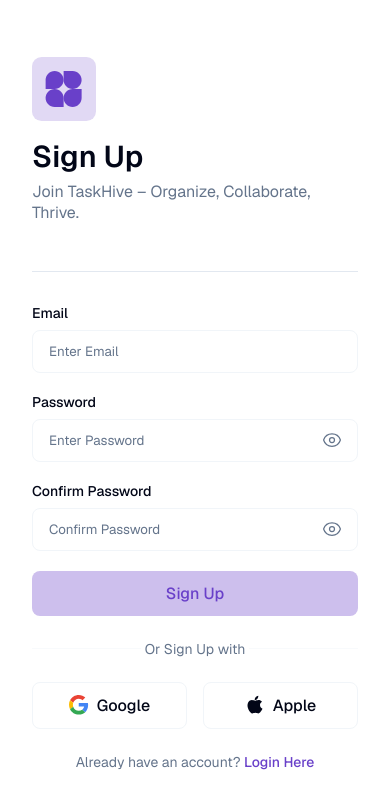
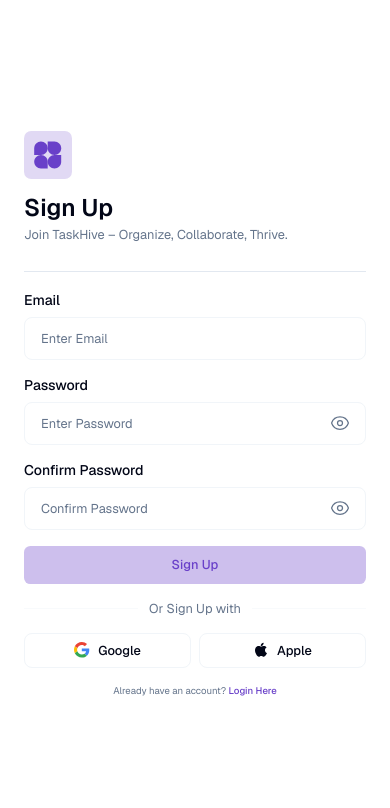
Before and after one commit to Figmaboy-bot/Smart-Task-Board, a React (Vite) app in the folder Task Hive/: page /signup in a window 390 px wide. Shown: the top 808 px of the page. Built offline with nearby package versions, Linux system fonts and the light colour scheme; a web font is replaced by a local one.

Commit message:
feat: implement notifications feature with modal and styling

```diff
--- a/Task Hive/src/components/Header/Header.jsx
+++ b/Task Hive/src/components/Header/Header.jsx
@@ -3,14 +3,14 @@
 import { MagnifyingGlassIcon, BellIcon } from "@heroicons/react/24/outline"
 import './Header.css'
 
-function Header() {
-  const { user } = useAuth()
-  const [searchQuery, setSearchQuery] = useState("")
+function Header({ onNotificationClick }) {
+  const { user } = useAuth();
+  const [searchQuery, setSearchQuery] = useState("");
 
   const handleSearch = (e) => {
-    setSearchQuery(e.target.value)
+    setSearchQuery(e.target.value);
     // Add search functionality here
-  }
+  };
 
   return (
     <div className="header">
@@ -29,7 +29,12 @@
       {/* Right Side - Notifications and Profile */}
       <div className="header-right">
         {/* Notifications */}
-        <button className="header-notification" type="button" aria-label="Notifications">
+        <button
+          className="header-notification"
+          type="button"
+          aria-label="Notifications"
+          onClick={onNotificationClick}
+        >
           <BellIcon className="notification-icon" />
         </button>
 
@@ -43,7 +48,7 @@
         </div>
       </div>
     </div>
-  )
+  );
 }
 
 export default Header
--- a/Task Hive/src/pages/Dashboard/Dashboard.jsx
+++ b/Task Hive/src/pages/Dashboard/Dashboard.jsx
@@ -1,27 +1,39 @@
-import { useAuth } from "../../context/AuthContext"
-import TeamActivity from "../../components/TeamActivity/TeamActivity"
-import Sidebar from "../../components/Sidebar/Sidebar"
-import Header from "../../components/Header/Header"
-import './Dashboard.css'
-import { Greetings } from "../../components/Greetings/Greetings"
-import { StatsDashboard } from "../../components/StatsBoard/Statsboard"
-import { UpcomingDeadlines } from "../../components/UpcomingDeadlines/UpcomingDealines"
+
+import { useState } from "react";
+import { useAuth } from "../../context/AuthContext";
+import TeamActivity from "../../components/TeamActivity/TeamActivity";
+import Sidebar from "../../components/Sidebar/Sidebar";
+import Header from "../../components/Header/Header";
+import Notifications from "../Notifications/Notifications";
+import './Dashboard.css';
+import { Greetings } from "../../components/Greetings/Greetings";
+import { StatsDashboard } from "../../components/StatsBoard/Statsboard";
+import { UpcomingDeadlines } from "../../components/UpcomingDeadlines/UpcomingDealines";
+
 
 function Dashboard() {
-  const { user } = useAuth()
+  const { user } = useAuth();
+  const [notifOpen, setNotifOpen] = useState(false);
+  // Example notifications, replace with real data as needed
+  const notifications = [
+    "Task 'Design UI' is due tomorrow!",
+    "New comment on 'API Integration'",
+    "Team meeting at 3 PM"
+  ];
 
   return (
     <div className="dashboard-container">
       <Sidebar />
       <div className="dashboard-content">
-        <Header />
+        <Header onNotificationClick={() => setNotifOpen(true)} />
         <Greetings />
         <StatsDashboard />
         <UpcomingDeadlines />
         <TeamActivity />
+        <Notifications open={notifOpen} onClose={() => setNotifOpen(false)} notifications={notifications} />
       </div>
     </div>
-  )
+  );
 }
 
 export default Dashboard
--- a/Task Hive/src/pages/Login/Login.css
+++ b/Task Hive/src/pages/Login/Login.css
@@ -51,6 +51,7 @@
   object-fit: contain;
   margin-bottom: 1rem;
 }
+
 .logo-icon {
   width: 100%;
   height: 100%;
@@ -209,6 +210,106 @@
   }
 }
 
+@media (max-width:767px) {
+
+  .right-panel {
+    width: 100%;
+    display: flex;
+    align-items: center;
+    justify-content: center;
+    padding: 1.5rem;
+  }
+
+  .header-section {
+    margin-bottom: 1.2rem;
+    padding-bottom: 1.2rem;
+  }
+
+  .logo-container {
+    width: 3rem;
+    height: 3rem;
+    margin-bottom: 0.8rem;
+  }
+
+  .title {
+    font-size: 1.5rem;
+    margin-bottom: 0.2rem;
+  }
+
+  .subtitle {
+    font-size: 0.8rem;
+    margin-bottom: 0.5rem;
+  }
+
+  .form-fields {
+    gap: 1rem;
+  }
+
+  form-label {
+    display: block;
+    font-size: 0.875rem;
+    font-weight: 500;
+    color: var(--grey-100);
+    margin-bottom: 0.5rem;
+  }
+
+  .form-input {
+    width: 100%;
+    padding: 0.75rem 1rem;
+    border: 1px solid var(--grey-10);
+    border-radius: 0.5rem;
+    font-size: 0.8rem;
+  }
+
+  .form-input:focus {
+    box-shadow: 0 0 0 1px var(--primary-50);
+  }
+
+
+  .Password-icon {
+    width: 16px;
+    height: 16px;
+  }
+
+  .submit-button {
+    padding: 0.65rem;
+    font-weight: 500;
+    font-size: 0.8rem;
+    border-radius: 0.4rem;
+  }
+
+  .divider {
+    margin: 1rem 0;
+  }
+
+  .divider-text {
+    font-size: 0.8rem;
+  }
+
+  .social-buttons {
+    gap: 0.5rem;
+  }
+
+  .social-button {
+  padding: 0.5rem;
+  background-color: var(--color-white);
+  border: 1px solid var(--grey-10);
+  font-size: 0.8rem;
+}
+
+.social-icon {
+  width: 1rem;
+  height: 1rem;
+  margin-right: 0.5rem;
+}
+
+.login-link {
+  margin-top: 1rem;
+  font-size: 0.6rem;
+}
+
+}
+
 
 /* Or, if you use [data-theme="dark"]: */
 [data-theme="dark"] .apple-icon {
--- /dev/null
+++ b/Task Hive/src/pages/Notifications/Notifications.css
@@ -0,0 +1,53 @@
+.notification-overlay {
+	position: fixed;
+	top: 0;
+	left: 0;
+	width: 100vw;
+	height: 100vh;
+	background: rgba(0, 0, 0, 0.6);
+	display: flex;
+	z-index: 1000;
+}
+
+.notification-modal {
+	background: var(--color-white);
+	color: var(--color-black);
+	border-radius: 16px;
+	box-shadow: 0 8px 32px rgba(0,0,0,0.25);
+	padding: 2rem 1.5rem 1.5rem 1.5rem;
+	min-width: 320px;
+	max-width: 90vw;
+	max-height: 80vh;
+	overflow-y: auto;
+	position: relative;
+    top: 7%;
+    left: 71%;
+}
+
+.notification-close {
+	position: absolute;
+	top: 1rem;
+	right: 1rem;
+	background: transparent;
+	border: none;
+	color: #fff;
+	font-size: 1.5rem;
+	cursor: pointer;
+}
+
+.notification-list {
+	list-style: none;
+	padding: 0;
+	margin: 1.5rem 0 0 0;
+}
+
+.notification-item {
+	padding: 0.75rem 1rem;
+	border-bottom: 1px solid #27272a;
+}
+
+.notification-empty {
+	text-align: center;
+	color: #aaa;
+	padding: 2rem 0;
+}
--- /dev/null
+++ b/Task Hive/src/pages/Notifications/Notifications.jsx
@@ -0,0 +1,26 @@
+import React from "react";
+import "./Notifications.css";
+import { XMarkIcon } from '@heroicons/react/24/outline';
+
+const Notifications = ({ open, onClose, notifications = [] }) => {
+	if (!open) return null;
+	return (
+		<div className="notification-overlay" onClick={onClose}>
+			<div className="notification-modal" onClick={e => e.stopPropagation()}>
+				<button className="notification-close" onClick={onClose}>&times;</button>
+				<h2>Notifications</h2>
+				<ul className="notification-list">
+					{notifications.length === 0 ? (
+						<li className="notification-empty">No notifications</li>
+					) : (
+						notifications.map((note, idx) => (
+							<li key={idx} className="notification-item">{note}</li>
+						))
+					)}
+				</ul>
+			</div>
+		</div>
+	);
+};
+
+export default Notifications;
```
Also changed, not shown: 1 other file (tests, documents, lock files or other folders). Lines whose indentation alone changed are shown as unchanged.
